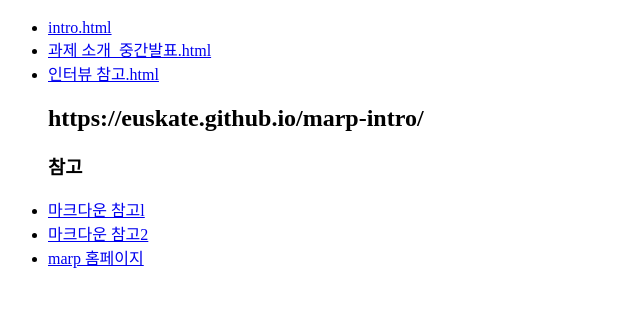
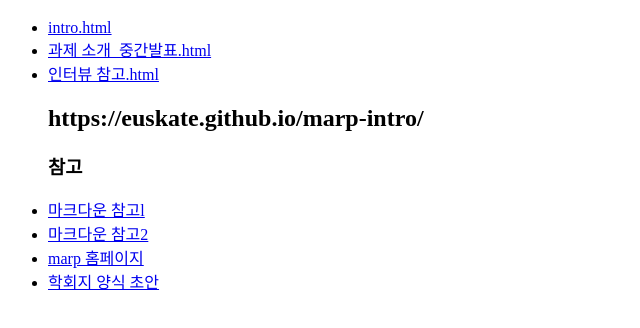
Before and after one commit to euskate/marp-intro, a plain HTML site: page index.html in a window 1280 px wide. Shown: the part 62-390 px from the top of the page, without its empty margins (0-640 px from the left). Drawn offline with Linux system fonts and the light colour scheme.

Commit message:
Update index.html

```diff
--- a/index.html
+++ b/index.html
@@ -9,4 +9,5 @@
 <li><a href='https://github.com/euskate/marp-intro/blob/main/slides/intro.md'>마크다운 참고l</a></li>
   <li><a href='https://github.com/euskate/marp-intro/blob/main/slides/%EA%B3%BC%EC%A0%9C%20%EC%86%8C%EA%B0%9C_%EC%A4%91%EA%B0%84%EB%B0%9C%ED%91%9C.md'>마크다운 참고2</a></li>
   <li><a href='https://marp.app/'>marp 홈페이지</a></li>
+  <li><a href='학회지 양식 기반 초안.pdf'>학회지 양식 초안</a></li>
 </ul></body></html>
```
